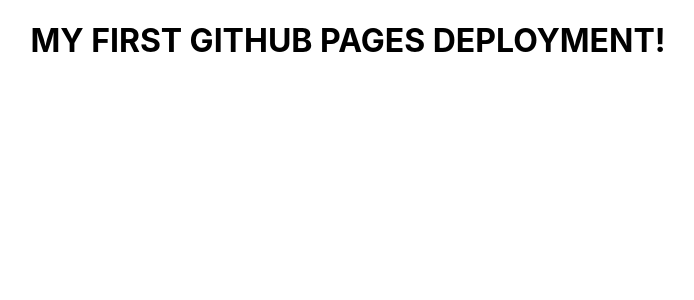
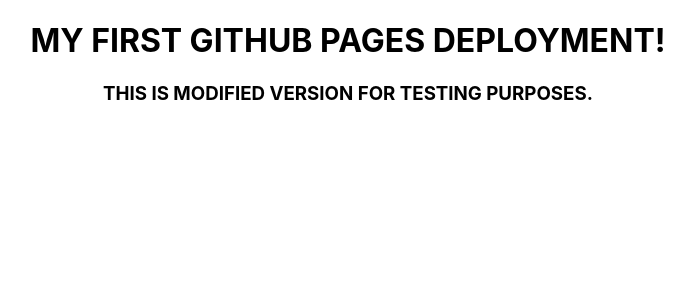
Before and after one commit to ciscoramon008/Algo-Viz, a React (Create React App) app: page / in a window 1280 px wide. Shown: the top 300 px of the page, without its empty margins (292-986 px from the left). Built offline with nearby package versions, Linux system fonts and the light colour scheme.

Commit message:
modified version

```diff
--- a/src/App.js
+++ b/src/App.js
@@ -5,6 +5,7 @@
   return (
     <div className="App">
       <h1>MY FIRST GITHUB PAGES DEPLOYMENT!</h1>
+      <h3>THIS IS MODIFIED VERSION FOR TESTING PURPOSES.</h3>
     </div>
   );
 }
```
